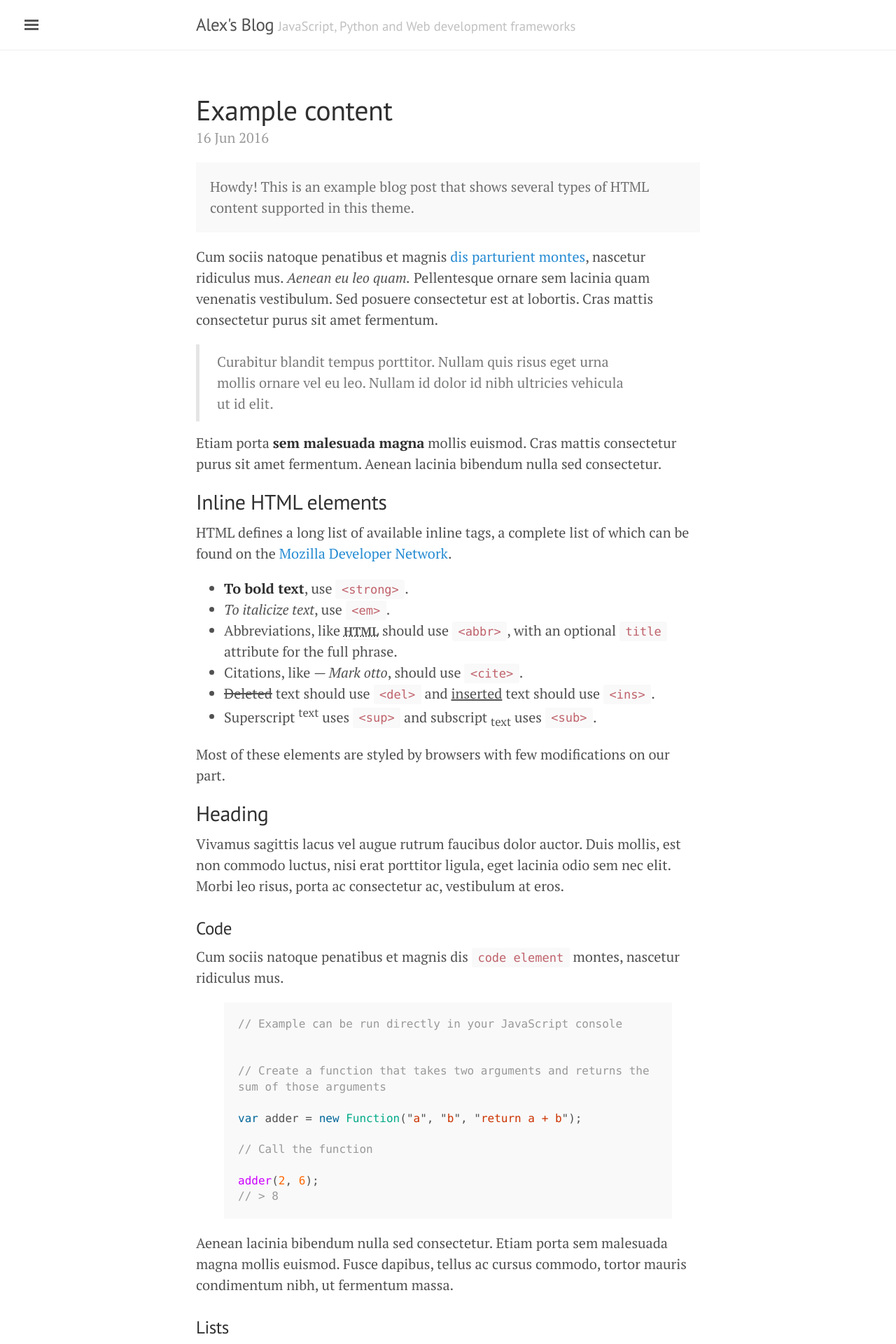
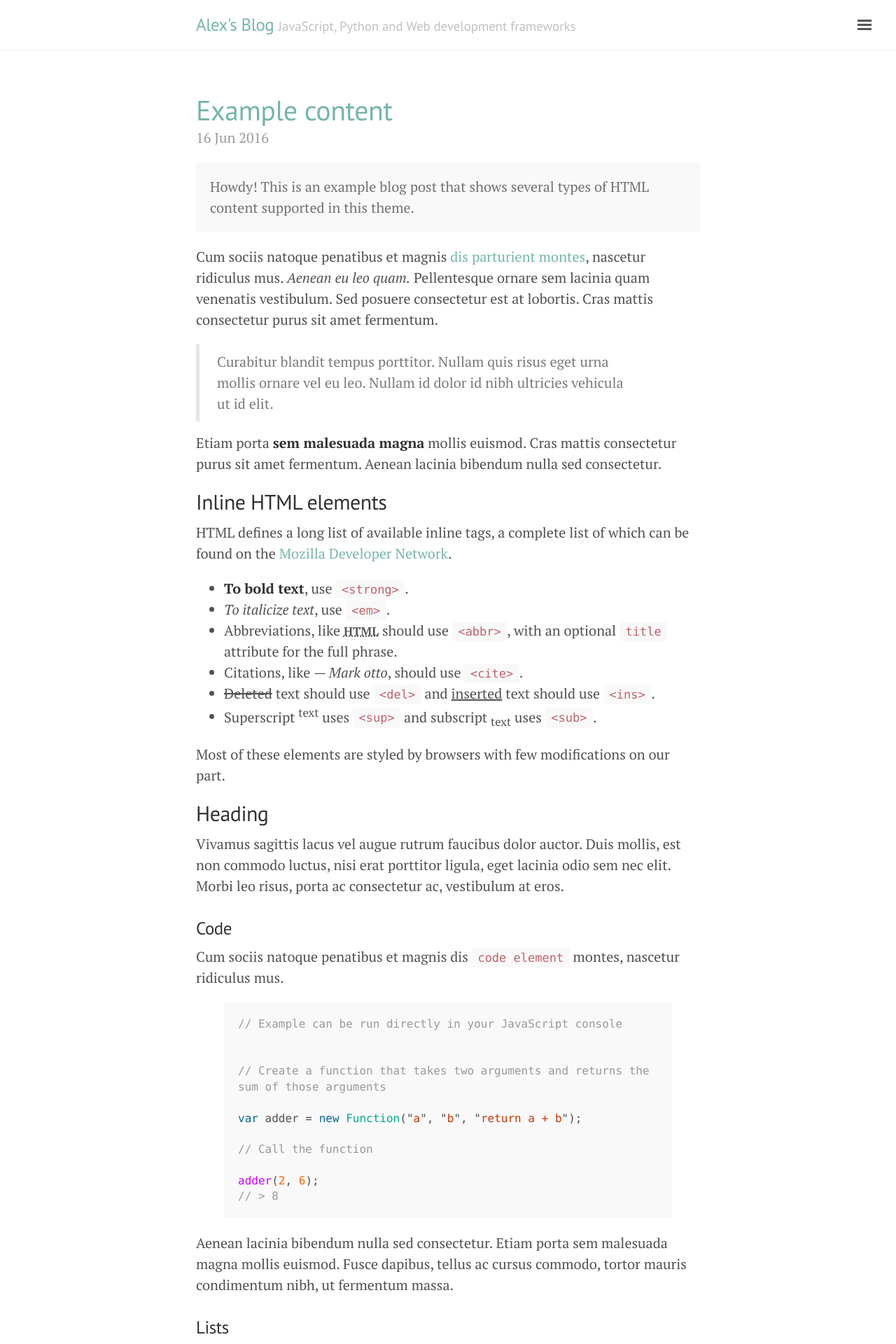
Before and after one commit to gtopia/gtopia.github.io, a Jekyll site: the page built from index.html, in a window 1280 px wide. Shown: the top 1920 px of the page at 70% size. Built offline with Jekyll 4.4.1, drawn with Linux system fonts in a browser that asks for light colours; the list of posts is cut into pages by our own code.

Commit message:
Change layouts.

```diff
--- a/_layouts/default.html
+++ b/_layouts/default.html
@@ -3,7 +3,7 @@
 
   {% include head.html %}
 
-  <body>
+  <body class="theme-base-0c layout-reverse">
 
     {% include sidebar.html %}
 
```
